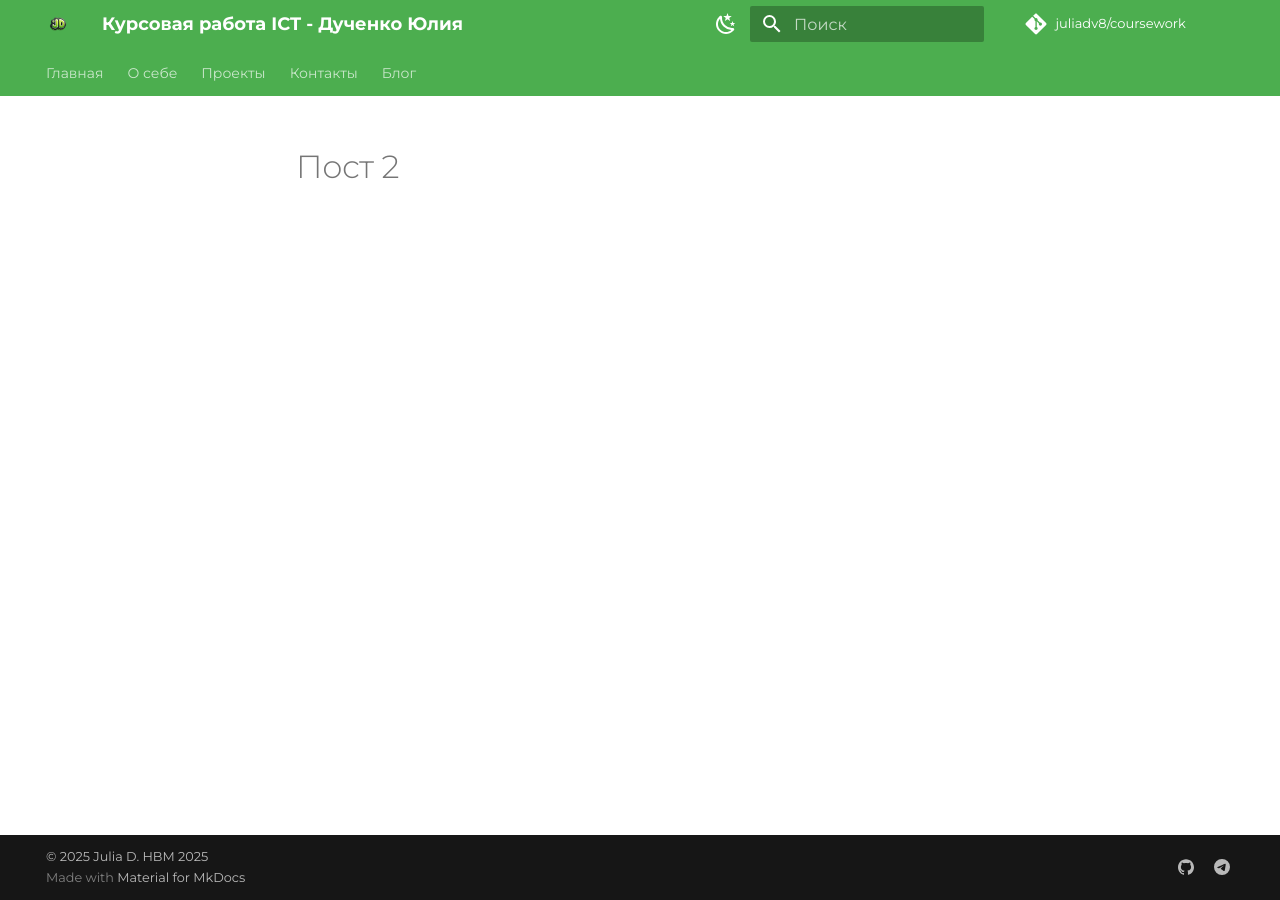
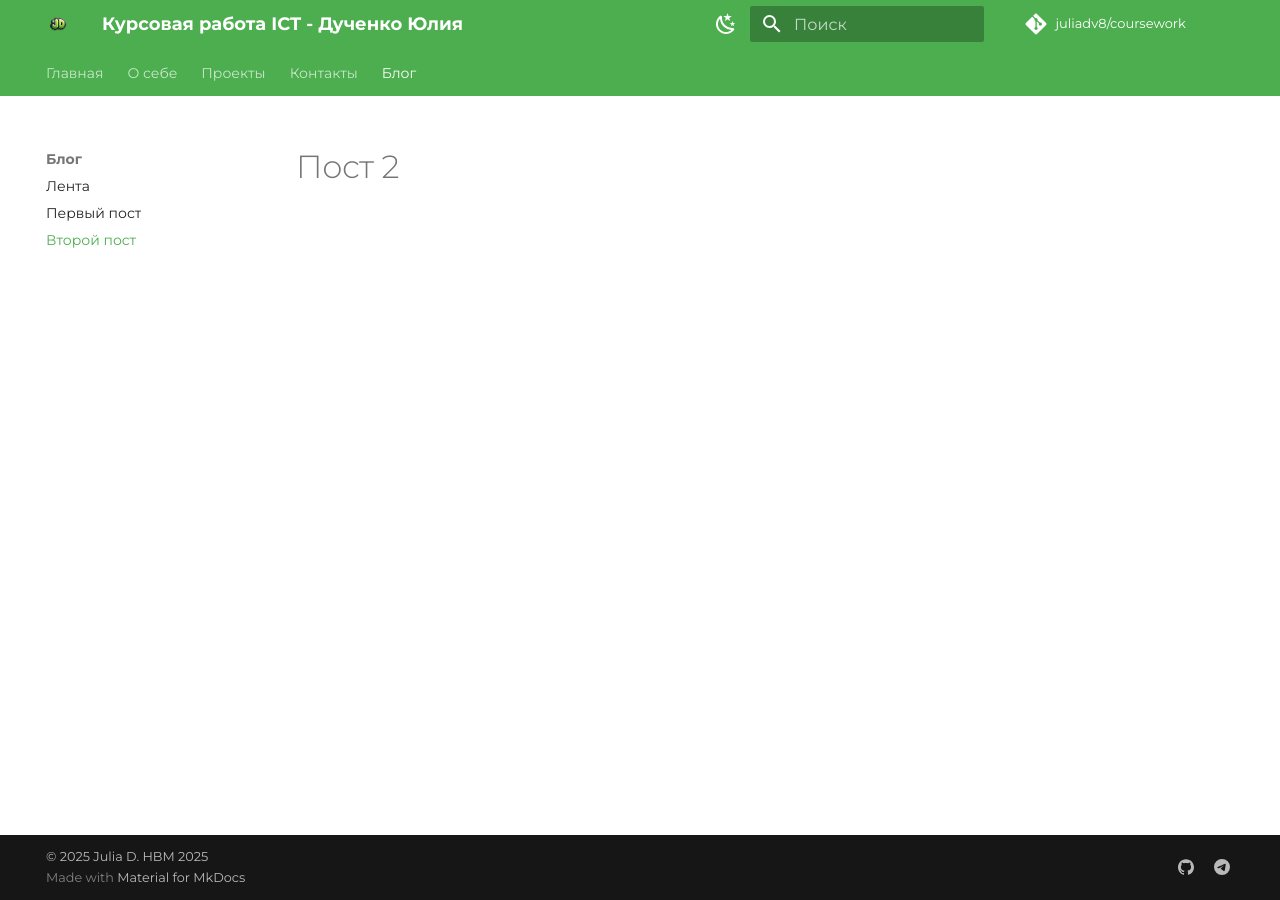
Before and after one commit to juliadv8/coursework, an MkDocs documentation site: the page built from docs/blog/posts/post2.md, in a window 1280 px wide. Built offline with MkDocs 1.6.1 and Material for MkDocs 9.7.7, drawn with Linux system fonts in a browser that asks for light colours; comment, search, counter and statistics services are not loaded.

Commit message:
Update mkdocs.yml

```diff
--- a/mkdocs.yml
+++ b/mkdocs.yml
@@ -37,8 +37,8 @@ nav:
   - Контакты: contacts.md
   - Блог:
       - Лента: blog/index.md
-      - Деплой MkDocs на GitHub Pages (Actions) — короткая шпаргалка: blog/posts/2025-10-13-deploy-with-actions.md
-      - Изображения в MkDocs — 7 частых ошибок и как их исправить: blog/posts/2025-10-13-images-in-mkdocs.md
+      - Первый пост: blog/posts/post1.md
+      - Второй пост: blog/posts/post2.md
 
 plugins:
   - search:
```
